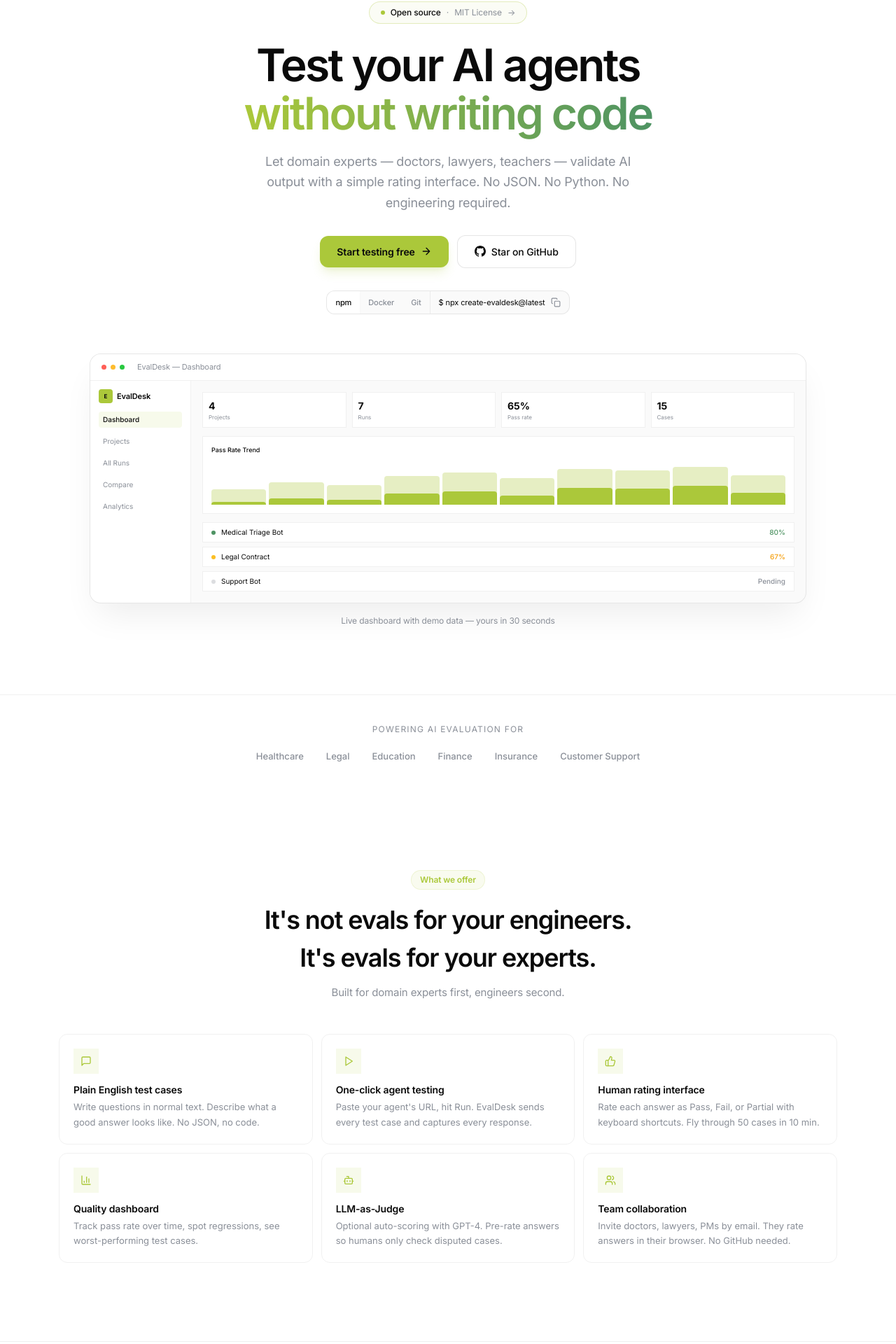
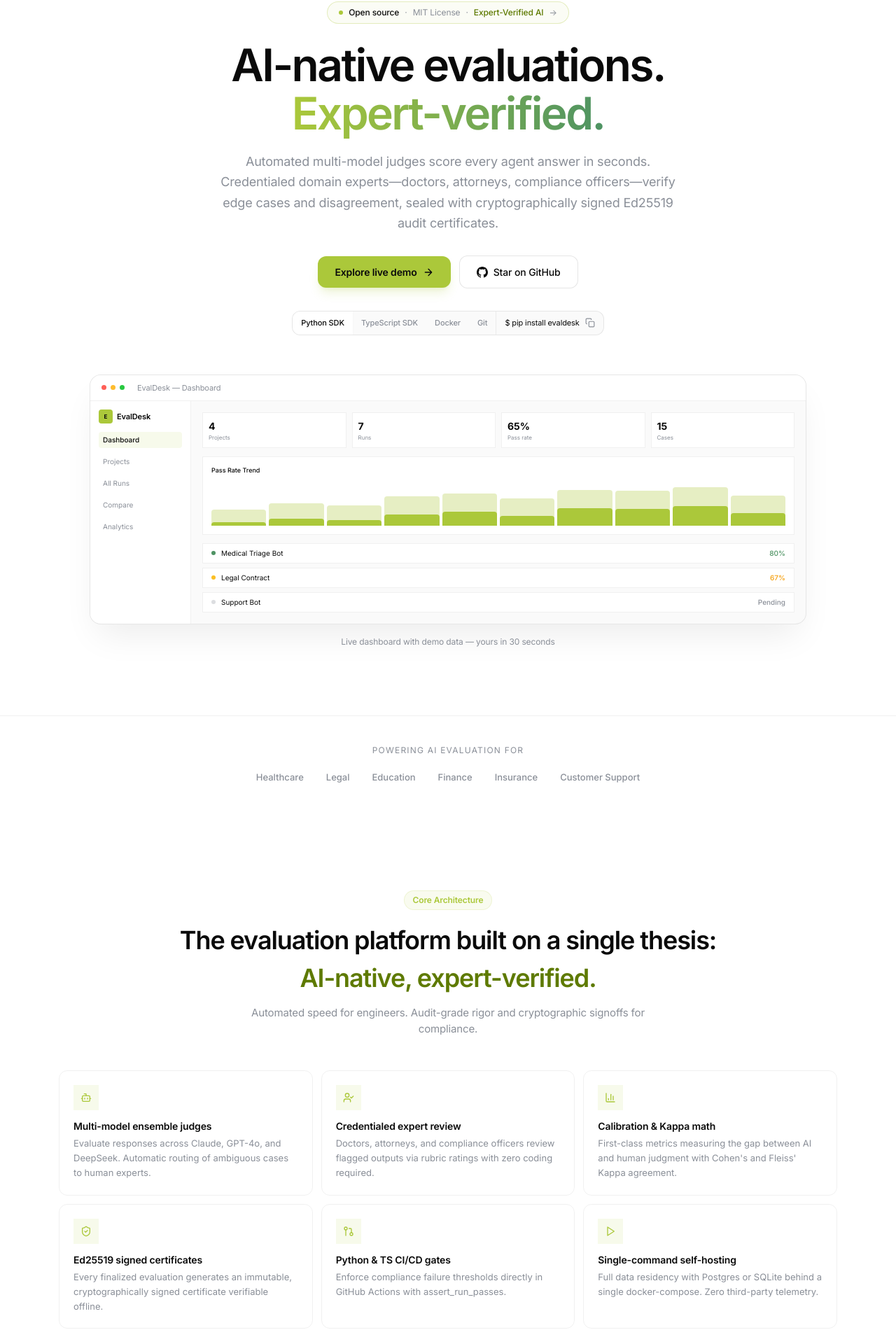
Before and after one commit to ramandagar/EvalDesk, a Next.js app: page / in a window 1280 px wide. Shown: the part 158-2078 px from the top of the page at 70% size. Built offline with nearby package versions, Linux system fonts and the light colour scheme.

Commit message:
feat(landing): reframe hero and features around AI-native expert-verified core thesis

```diff
--- a/src/components/landing/Hero.tsx
+++ b/src/components/landing/Hero.tsx
@@ -3,9 +3,10 @@
 import { useState } from "react";
 
 const installCmds = [
-  { label: "npm", cmd: "npx create-evaldesk@latest" },
-  { label: "Docker", cmd: "docker run -p 3000:3000 evaldesk/evaldesk" },
-  { label: "Git", cmd: "git clone https://github.com/evaldesk/evaldesk.git" },
+  { label: "Python SDK", cmd: "pip install evaldesk" },
+  { label: "TypeScript SDK", cmd: "npm install @evaldesk/sdk" },
+  { label: "Docker", cmd: "docker compose up -d" },
+  { label: "Git", cmd: "git clone https://github.com/ramandagar/EvalDesk.git" },
 ];
 
 export function Hero() {
@@ -28,28 +29,30 @@
             <span className="font-medium">Open source</span>
             <span className="text-[#8a8f98]">·</span>
             <span className="text-[#8a8f98]">MIT License</span>
+            <span className="text-[#8a8f98]">·</span>
+            <span className="text-[#5e7a00] font-medium">Expert-Verified AI</span>
             <span className="text-[#8a8f98]">→</span>
           </Link>
         </div>
 
         {/* Headline */}
         <h1 className="text-center text-[40px] font-semibold leading-[1.08] text-[#0a0a0a] md:text-[56px] lg:text-[64px]" style={{ letterSpacing: "-0.04em" }}>
-          Test your AI agents<br />
-          <span className="bg-gradient-to-r from-[#ABC83A] to-[#4E9363] bg-clip-text text-transparent">without writing code</span>
+          AI-native evaluations.<br />
+          <span className="bg-gradient-to-r from-[#ABC83A] to-[#4E9363] bg-clip-text text-transparent">Expert-verified.</span>
         </h1>
 
         {/* Subtitle */}
-        <p className="mx-auto mt-5 max-w-xl text-center text-[16px] leading-relaxed text-[#8a8f98] md:text-[18px]" style={{ letterSpacing: "-0.01em" }}>
-          Let domain experts — doctors, lawyers, teachers — validate AI output with a simple rating interface. No JSON. No Python. No engineering required.
+        <p className="mx-auto mt-5 max-w-2xl text-center text-[16px] leading-relaxed text-[#8a8f98] md:text-[18px]" style={{ letterSpacing: "-0.01em" }}>
+          Automated multi-model judges score every agent answer in seconds. Credentialed domain experts—doctors, attorneys, compliance officers—verify edge cases and disagreement, sealed with cryptographically signed Ed25519 audit certificates.
         </p>
 
         {/* CTAs */}
         <div className="mt-8 flex flex-col items-center gap-3 sm:flex-row sm:justify-center">
-          <Link href="/login" className="inline-flex items-center gap-2 rounded-xl bg-[#ABC83A] px-6 py-3 text-[14px] font-semibold text-[#09090b] hover:bg-[#9AB932] transition shadow-lg shadow-[#ABC83A]/20" style={{ letterSpacing: "-0.01em" }}>
-            Start testing free
+          <Link href="/demo" className="inline-flex items-center gap-2 rounded-xl bg-[#ABC83A] px-6 py-3 text-[14px] font-semibold text-[#09090b] hover:bg-[#9AB932] transition shadow-lg shadow-[#ABC83A]/20" style={{ letterSpacing: "-0.01em" }}>
+            Explore live demo
             <svg className="h-4 w-4" fill="none" viewBox="0 0 24 24" stroke="currentColor" strokeWidth={2}><path strokeLinecap="round" strokeLinejoin="round" d="M5 12h14m-7-7 7 7-7 7" /></svg>
           </Link>
-          <a href="https://github.com/evaldesk/evaldesk" target="_blank" rel="noopener noreferrer" className="inline-flex items-center gap-2 rounded-xl border border-black/[0.1] bg-white px-6 py-3 text-[14px] font-medium text-[#0a0a0a] hover:bg-black/[0.02] transition" style={{ letterSpacing: "-0.01em" }}>
+          <a href="https://github.com/ramandagar/EvalDesk" target="_blank" rel="noopener noreferrer" className="inline-flex items-center gap-2 rounded-xl border border-black/[0.1] bg-white px-6 py-3 text-[14px] font-medium text-[#0a0a0a] hover:bg-black/[0.02] transition" style={{ letterSpacing: "-0.01em" }}>
             <svg className="h-4 w-4" fill="currentColor" viewBox="0 0 24 24"><path d="M12 0c-6.626 0-12 5.373-12 12 0 5.302 3.438 9.8 8.207 11.387.599.111.793-.261.793-.577v-2.234c-3.338.726-4.033-1.416-4.033-1.416-.546-1.387-1.333-1.756-1.333-1.756-1.089-.745.083-.729.083-.729 1.205.084 1.839 1.237 1.839 1.237 1.07 1.834 2.807 1.304 3.492.997.107-.775.418-1.305.762-1.604-2.665-.305-5.467-1.334-5.467-5.931 0-1.311.469-2.381 1.236-3.221-.124-.303-.535-1.524.117-3.176 0 0 1.008-.322 3.301 1.23.957-.266 1.983-.399 3.003-.404 1.02.005 2.047.138 3.006.404 2.291-1.552 3.297-1.23 3.297-1.23.653 1.653.242 2.874.118 3.176.77.84 1.235 1.911 1.235 3.221 0 4.609-2.807 5.624-5.479 5.921.43.372.823 1.102.823 2.222v3.293c0 .319.192.694.801.576 4.765-1.589 8.199-6.086 8.199-11.386 0-6.627-5.373-12-12-12z"/></svg>
             Star on GitHub
           </a>
--- a/src/components/landing/OfferSection.tsx
+++ b/src/components/landing/OfferSection.tsx
@@ -1,12 +1,12 @@
-import { MessageSquare, Play, ThumbsUp, BarChart3, Bot, Users } from "lucide-react";
+import { ShieldCheck, Play, UserCheck, BarChart3, Bot, GitPullRequest } from "lucide-react";
 
 const features = [
-  { icon: MessageSquare, title: "Plain English test cases", desc: "Write questions in normal text. Describe what a good answer looks like. No JSON, no code." },
-  { icon: Play, title: "One-click agent testing", desc: "Paste your agent's URL, hit Run. EvalDesk sends every test case and captures every response." },
-  { icon: ThumbsUp, title: "Human rating interface", desc: "Rate each answer as Pass, Fail, or Partial with keyboard shortcuts. Fly through 50 cases in 10 min." },
-  { icon: BarChart3, title: "Quality dashboard", desc: "Track pass rate over time, spot regressions, see worst-performing test cases." },
-  { icon: Bot, title: "LLM-as-Judge", desc: "Optional auto-scoring with GPT-4. Pre-rate answers so humans only check disputed cases." },
-  { icon: Users, title: "Team collaboration", desc: "Invite doctors, lawyers, PMs by email. They rate answers in their browser. No GitHub needed." },
+  { icon: Bot, title: "Multi-model ensemble judges", desc: "Evaluate responses across Claude, GPT-4o, and DeepSeek. Automatic routing of ambiguous cases to human experts." },
+  { icon: UserCheck, title: "Credentialed expert review", desc: "Doctors, attorneys, and compliance officers review flagged outputs via rubric ratings with zero coding required." },
+  { icon: BarChart3, title: "Calibration & Kappa math", desc: "First-class metrics measuring the gap between AI and human judgment with Cohen's and Fleiss' Kappa agreement." },
+  { icon: ShieldCheck, title: "Ed25519 signed certificates", desc: "Every finalized evaluation generates an immutable, cryptographically signed certificate verifiable offline." },
+  { icon: GitPullRequest, title: "Python & TS CI/CD gates", desc: "Enforce compliance failure thresholds directly in GitHub Actions with assert_run_passes." },
+  { icon: Play, title: "Single-command self-hosting", desc: "Full data residency with Postgres or SQLite behind a single docker-compose. Zero third-party telemetry." },
 ];
 
 export function OfferSection() {
@@ -14,11 +14,12 @@
     <section id="features" className="py-20 md:py-28">
       <div className="mx-auto max-w-6xl px-5">
         <div className="text-center mb-12">
-          <span className="section-label">What we offer</span>
+          <span className="section-label">Core Architecture</span>
           <h2 className="mt-4 text-[30px] font-semibold tracking-tight text-[#0a0a0a] md:text-[36px]" style={{ letterSpacing: "-0.03em" }}>
-            It&apos;s not evals for your engineers.<br />It&apos;s evals for your experts.
+            The evaluation platform built on a single thesis:<br />
+            <span className="text-[#5e7a00]">AI-native, expert-verified.</span>
           </h2>
-          <p className="mt-3 text-[15px] text-[#8a8f98] max-w-lg mx-auto" style={{ letterSpacing: "-0.01em" }}>Built for domain experts first, engineers second.</p>
+          <p className="mt-3 text-[15px] text-[#8a8f98] max-w-xl mx-auto" style={{ letterSpacing: "-0.01em" }}>Automated speed for engineers. Audit-grade rigor and cryptographic signoffs for compliance.</p>
         </div>
         <div className="grid gap-3 sm:grid-cols-2 lg:grid-cols-3">
           {features.map((f, i) => (
```
